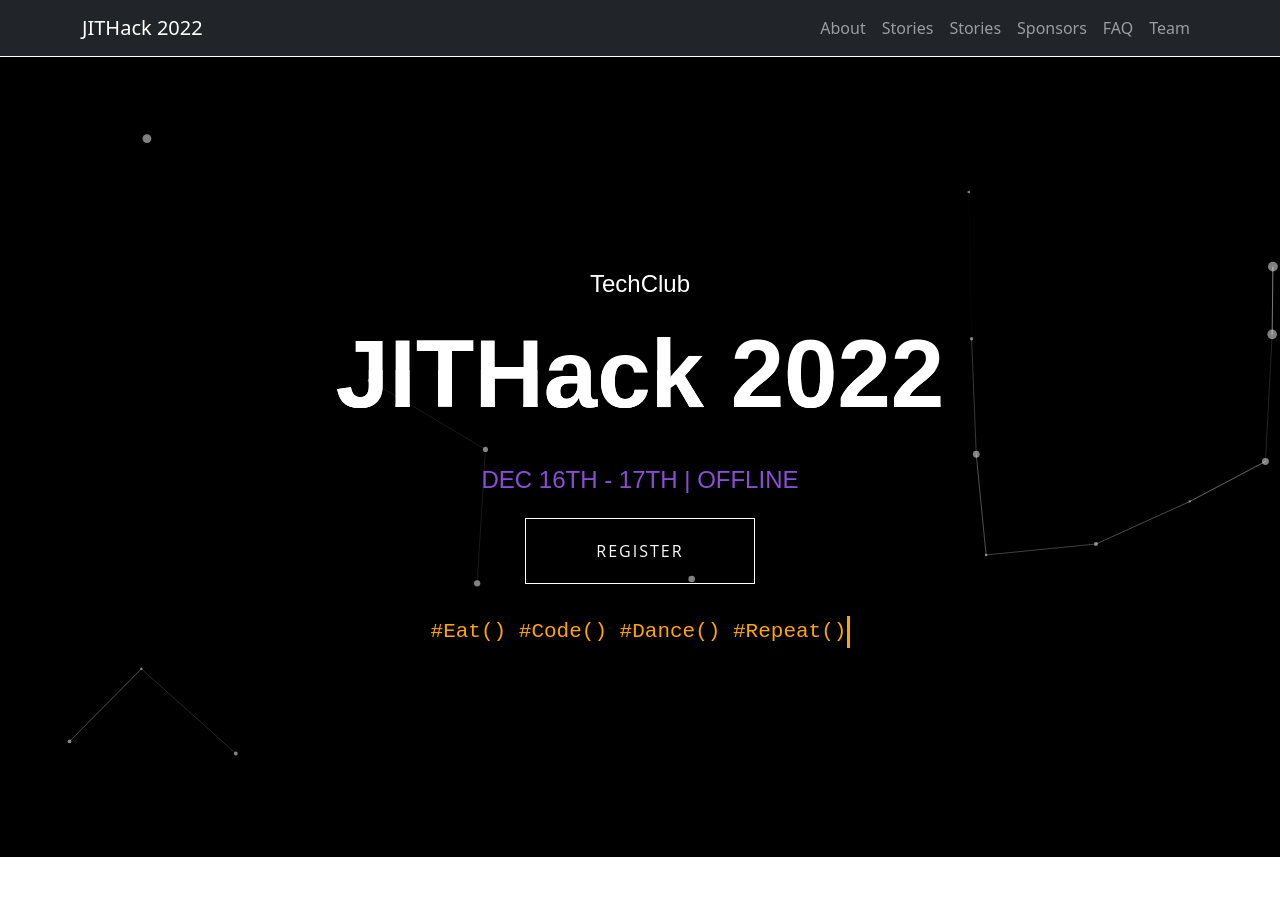
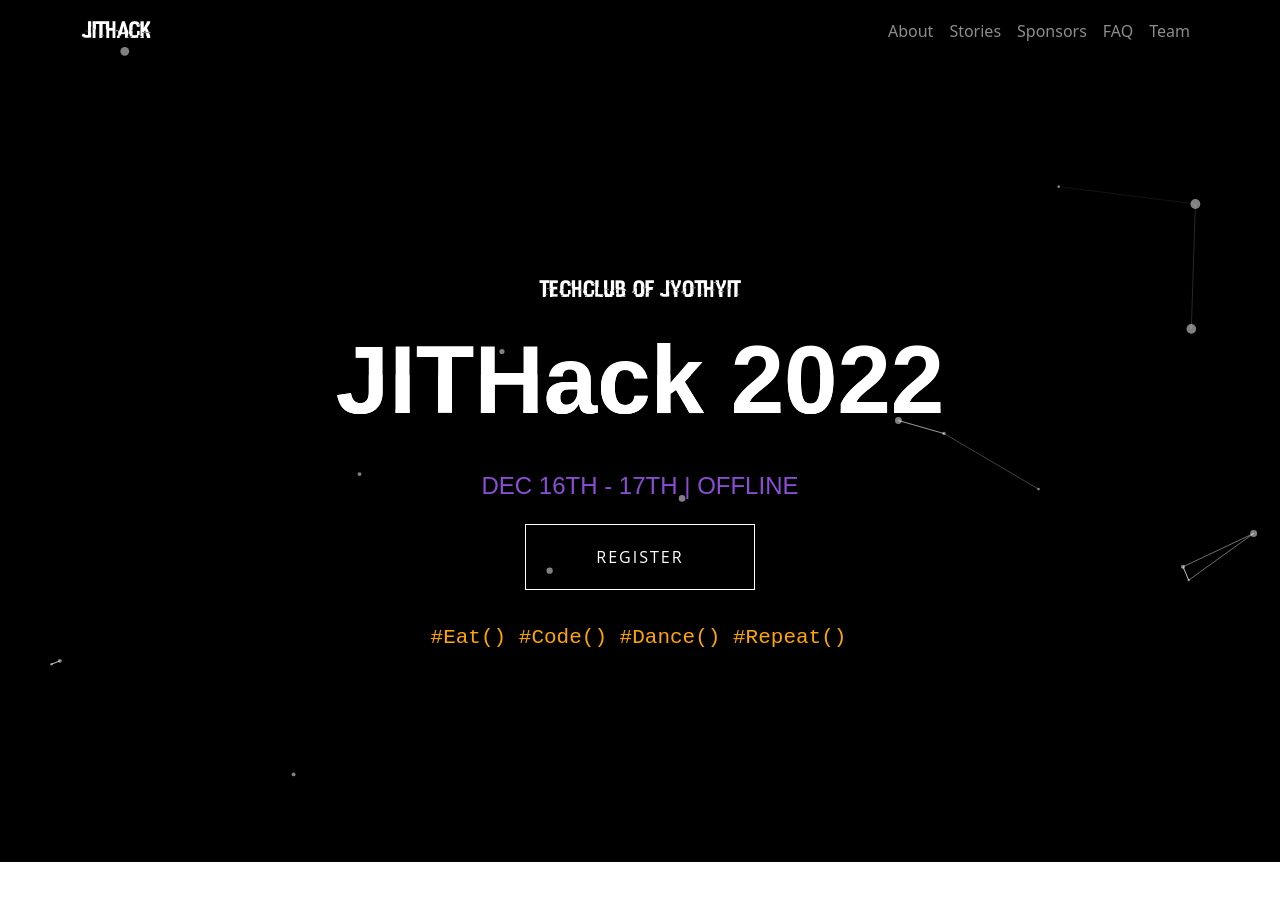
Before and after one commit to techclubjit/JIT-Hack-2022, a React (Vite) app: page / in a window 1280 px wide. Shown: the top 900 px of the page. Before the commit the page ends 857 px from the top, so only its background shows below. Built offline with nearby package versions, Linux system fonts and the light colour scheme.

Commit message:
About page

```diff
--- a/src/App.jsx
+++ b/src/App.jsx
@@ -2,6 +2,7 @@ import "./App.css";
 import NavbarX from "./components/Navbar/NavbarX.jsx";
 import Hero from "./components/Hero/Hero";
 import Particle from "./components/Particle/Particle";
+import About from "./components/About/About";
 
 function App() {
   return (
@@ -9,6 +10,7 @@ function App() {
       <Particle />
       <NavbarX />
       <Hero />
+      <About />
     </>
   );
 }
--- /dev/null
+++ b/src/components/About/About.jsx
@@ -0,0 +1,68 @@
+import React from "react";
+import styled from "styled-components";
+
+const StyledCont = styled.div`
+  color: white;
+  position: relative;
+  width: 100%;
+  // background-color: #28282b;
+  display: flex;
+  justify-content: center;
+  align-items: space-between;
+  padding: 3rem;
+  flex-direction: column;
+`;
+
+const StyledGrid = styled.div`
+  max-width: 1000px;
+  text-align: center;
+  font-size: 1.2rem;
+`;
+
+const About = () => {
+  return (
+    <StyledCont>
+      <span
+        className="font-face-gm"
+        style={{ fontSize: "3rem", textAlign: "center", width: "100%" }}
+      >
+        About
+      </span>
+      <div
+        style={{
+          display: "flex",
+          justifyContent: "space-around",
+          flexWrap: "wrap",
+        }}
+      >
+        <StyledGrid>
+          <div style={{ textAlign: "justify" }}>
+            <p style={{ paddingBottom: "1rem" }}>
+              JITHack is a design and development event which takes place on Dec
+              16, 2022 which will be held on-campus, the participating team gets
+              24 hours to build something incredible.
+            </p>
+            <p style={{ paddingBottom: "1rem" }}>
+              Whether you're totally new to tech & design or a seasoned pro,
+              come spend 24 hours making something great with us!
+            </p>
+
+            <p>
+              A competition like this aims at developing something amazing
+              within a limited timeframe and also infuses work pressure among
+              the participants, thus testing them beyond their limits. The most
+              valuable part of any hackathon is the learning experience.
+              Hackathons are great arenas for establishing bonds with
+              like-minded individuals, gaining knowledge outside your comfort
+              zone and learning how people can work together to achieve a common
+              purpose and become a team.. Let your imagination take wings and
+              fly by turning them into reality!
+            </p>
+          </div>
+        </StyledGrid>
+      </div>
+    </StyledCont>
+  );
+};
+
+export default About;
--- a/src/components/Hero/Hero.jsx
+++ b/src/components/Hero/Hero.jsx
@@ -6,7 +6,9 @@ const Hero = () => {
     <>
       <HeroContainer className="d-flex align-items-center justify-content-center">
         <SpecailContainer>
-          TechClub
+          <span className="font-face-gm" style={{ textTransform: "none" }}>
+            TechClub of JyothyIT
+          </span>
           <div className="stack">
             <span className="one">JITHack 2022</span>
             <span className="two">JITHack 2022</span>
--- a/src/components/Navbar/NavbarX.jsx
+++ b/src/components/Navbar/NavbarX.jsx
@@ -6,35 +6,30 @@ import Navbar from "react-bootstrap/Navbar";
 const NavbarX = () => {
   return (
     <>
-      <Navbar
-        collapseOnSelect
-        expand="lg"
-        bg="dark"
-        variant="dark"
-        style={{
-          borderBottom: "1.5px solid white",
-        }}
-      >
+      <Navbar collapseOnSelect expand="lg" bg="gray" variant="dark">
         <Container>
-          <Navbar.Brand href="#home">JITHack 2022</Navbar.Brand>
+          <Navbar.Brand href="#home">
+            <span className="font-face-gm" style={{ fontSize: "1.5rem" }}>
+              JITHack
+            </span>
+          </Navbar.Brand>
           <Navbar.Toggle aria-controls="responsive-navbar-nav" />
           <Navbar.Collapse id="responsive-navbar-nav">
             <Nav className="me-auto"></Nav>
             <Nav>
-              <Nav.Link href="#deets">About</Nav.Link>
-              <Nav.Link eventKey={2} href="#memes">
-                Stories
+              <Nav.Link eventKey={1} href="#deets">
+                About
               </Nav.Link>
               <Nav.Link eventKey={2} href="#memes">
                 Stories
               </Nav.Link>
-              <Nav.Link eventKey={2} href="#memes">
+              <Nav.Link eventKey={3} href="#memes">
                 Sponsors
               </Nav.Link>
-              <Nav.Link eventKey={2} href="#memes">
+              <Nav.Link eventKey={4} href="#memes">
                 FAQ
               </Nav.Link>
-              <Nav.Link eventKey={2} href="#memes">
+              <Nav.Link eventKey={5} href="#memes">
                 Team
               </Nav.Link>
             </Nav>
--- a/src/index.css
+++ b/src/index.css
@@ -17,3 +17,13 @@ html {
 ::-webkit-scrollbar-thumb {
   background: #ff0000;
 }
+
+@font-face {
+  font-family: "HACKED";
+  src: local("HACKED"), url("./assets/fonts/HACKED.ttf") format("truetype");
+  font-weight: bold;
+}
+
+.font-face-gm {
+  font-family: "HACKED";
+}
--- a/src/main.jsx
+++ b/src/main.jsx
@@ -4,6 +4,8 @@ import App from "./App";
 import "./index.css";
 import "bootstrap/dist/css/bootstrap.min.css";
 
+import "./assets/fonts/HACKED.ttf";
+
 ReactDOM.createRoot(document.getElementById("root")).render(
   <React.StrictMode>
     <App />
```
Also changed, not shown: src/assets/fonts/HACKED.ttf (added).
